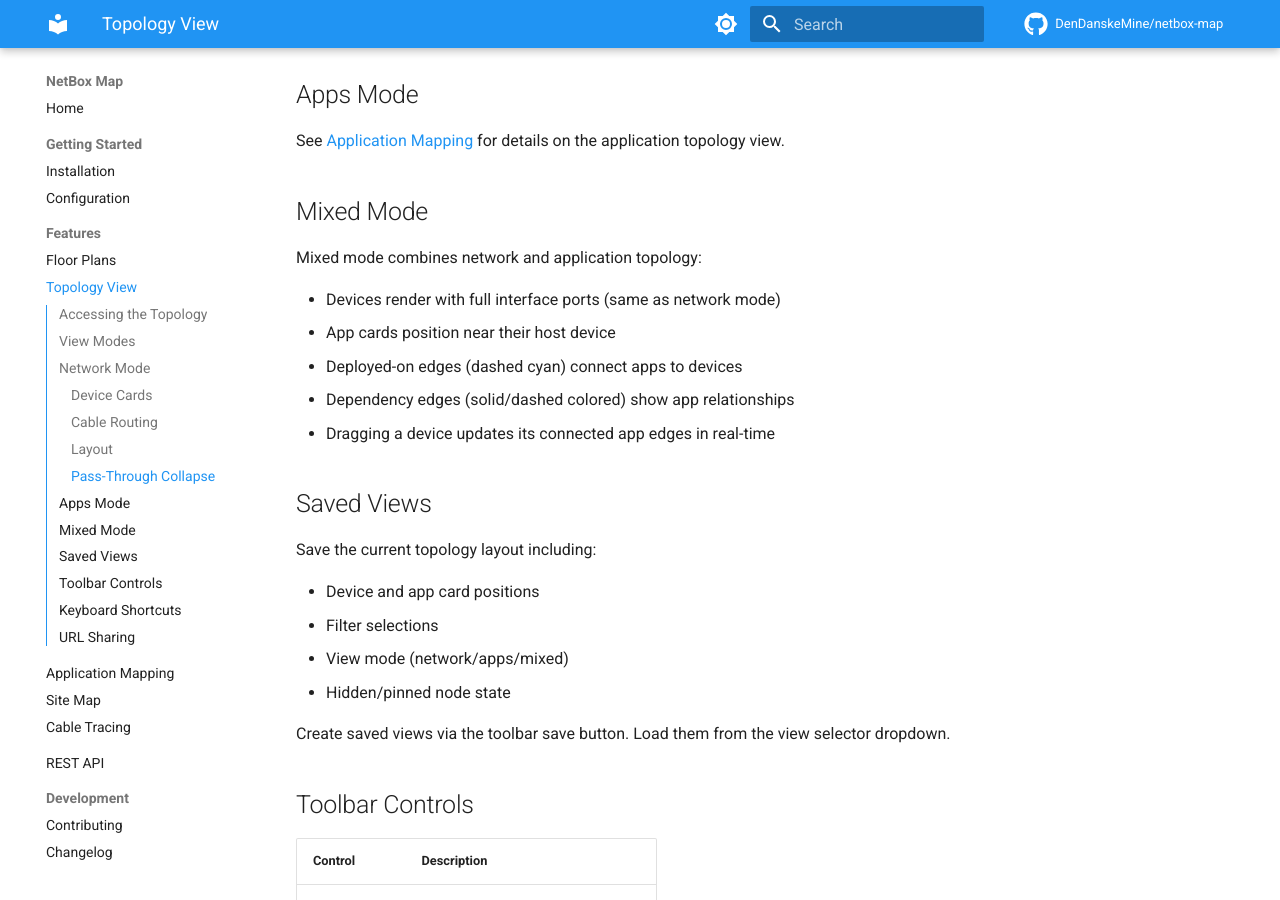
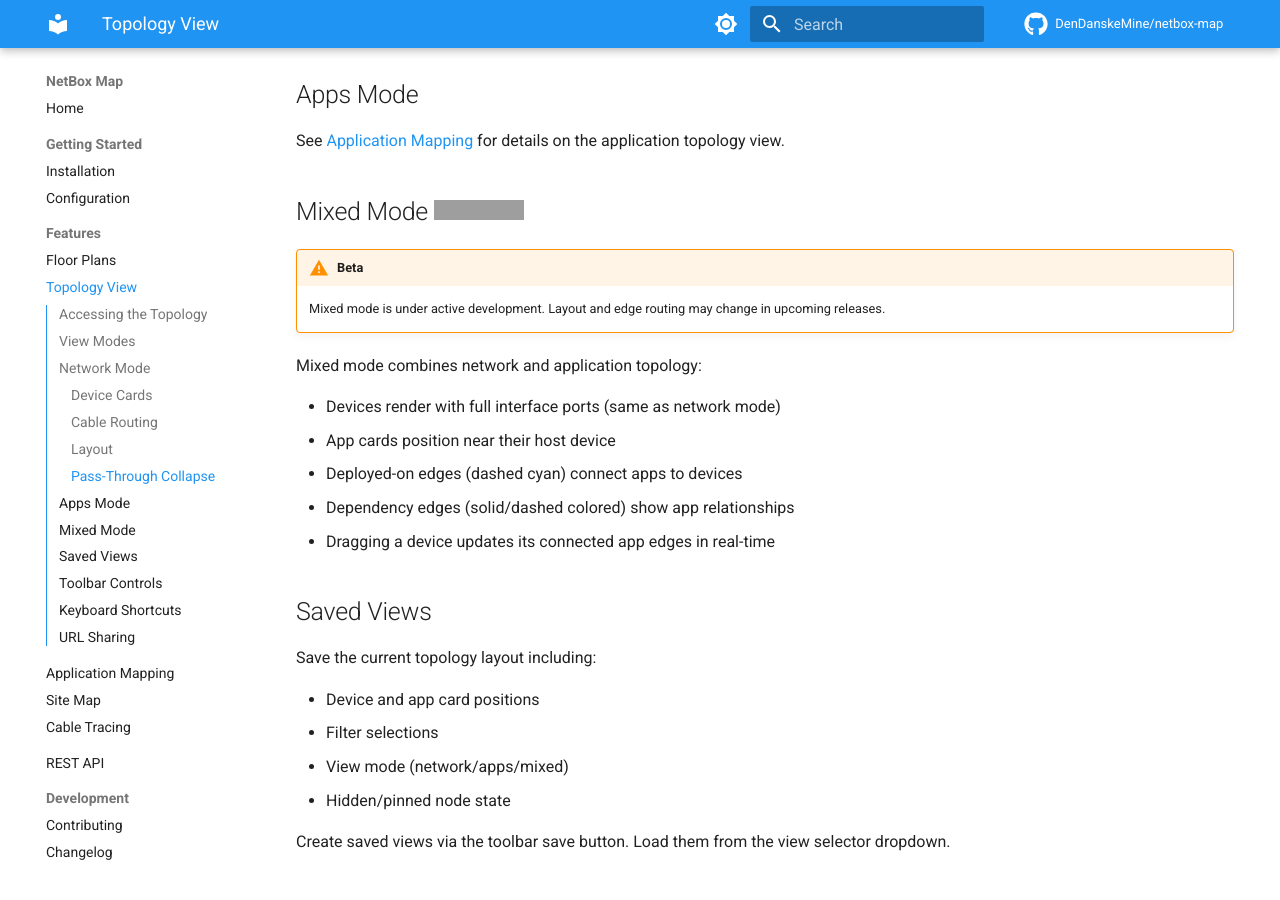
Before and after one commit to DenDanskeMine/netbox-map, an MkDocs documentation site: the page built from docs/features/topology.md, in a window 1280 px wide and 900 px high, scrolled down 1700 px. Built offline with MkDocs 1.6.1 and Material for MkDocs 9.7.7, drawn with Linux system fonts in a browser that asks for light colours; comment, search, counter and statistics services are not loaded; grey boxes are pictures that could not be loaded.

Commit message:
docs: add beta badges to application mapping and mixed mode features
Mark application mapping and mixed mode topology as beta in README,
docs, and CHANGELOG. Add network topology and application mapping
feature sections to README that were previously missing.

```diff
--- a/docs/features/topology.md
+++ b/docs/features/topology.md
@@ -60,7 +60,10 @@ Toggle the pass-through collapse button to hide patch panels and show direct swi
 
 See [Application Mapping](applications.md) for details on the application topology view.
 
-## Mixed Mode
+## Mixed Mode ![Beta](https://img.shields.io/badge/status-beta-orange.svg)
+
+!!! warning "Beta"
+    Mixed mode is under active development. Layout and edge routing may change in upcoming releases.
 
 Mixed mode combines network and application topology:
 
```
Also changed, not shown: CHANGELOG.md (+26 -0 lines), README.md (+13 -0 lines), docs/features/applications.md (+3 -0 lines).
